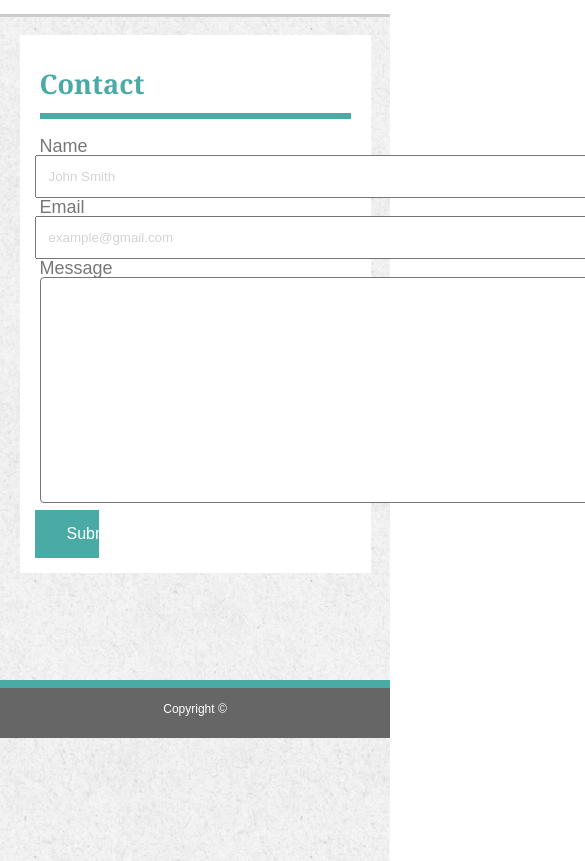
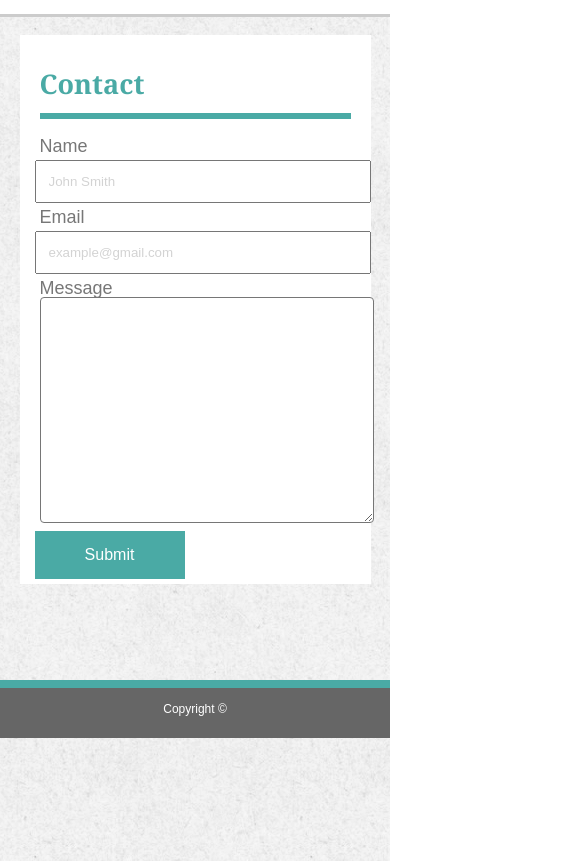
Before and after one commit to spbryan/Responsive-Portfolio, a plain HTML site: page contact.html in a window 390 px wide. Shown: the part 106-967 px from the top of the page, 585 px wide, since content can reach past the window. Drawn offline with Linux system fonts and the light colour scheme.

Commit message:
Add responsive css settings for contact page

```diff
--- a/assets/css/style.css
+++ b/assets/css/style.css
@@ -99,7 +99,7 @@ label {
     font-size: 16px;
     margin: 4px 2px;
     cursor: pointer;
-    width:15%;
+    width:150px !important;
     margin-bottom: 15px;
 }
 
@@ -215,20 +215,25 @@ label {
         line-height: 90%;
     }
 
+    textarea {
+        width: 88%;
+    }
+
     /* Class Adjustments */
     .content-area {
         width: 60%;
-        margin: 0;
+        margin-left: 5%;
+    }
+
+    .content-area input {
+        width: 88%;
+        margin: 5px 0 5px 20px;
     }
 
     .content-area p {
         margin-right: 10px;
         margin-left: 10px;
         font-size: 70%;
-    }
-
-    .content-area input {
-        margin-left: 10px;
     }
 
     .image-banner {
@@ -306,8 +311,16 @@ label {
         float: none;
     }
 
+    .portfolio-image {
+        height: 150px;
+        width: 180px;
+        margin: 0 auto;
+    }
+
     .image-banner {
         left: 45.5%;
+        margin: 20px 20px 0 20px;
+        margin: 0 auto;
         padding:5px 0;
     }
 
```
